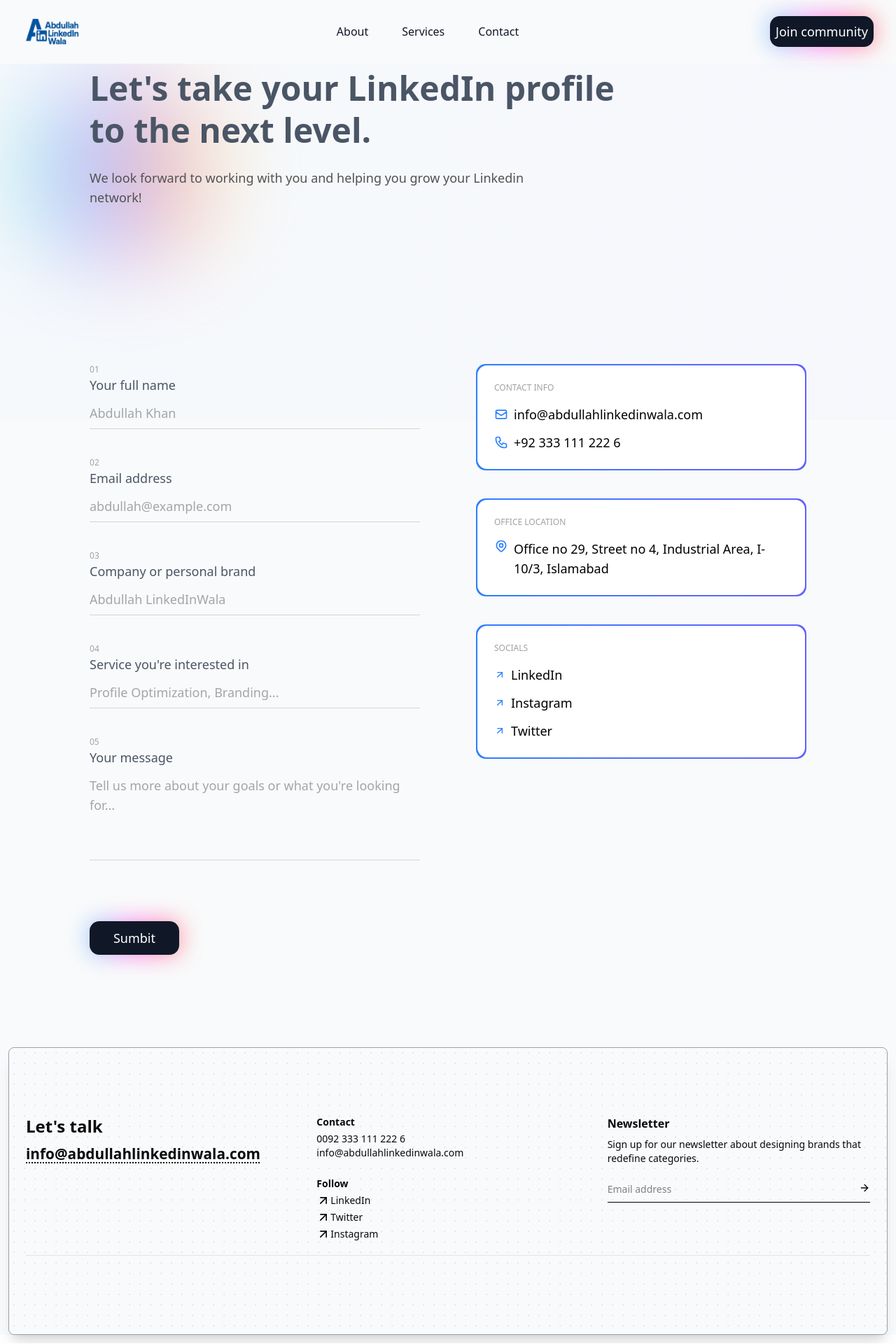
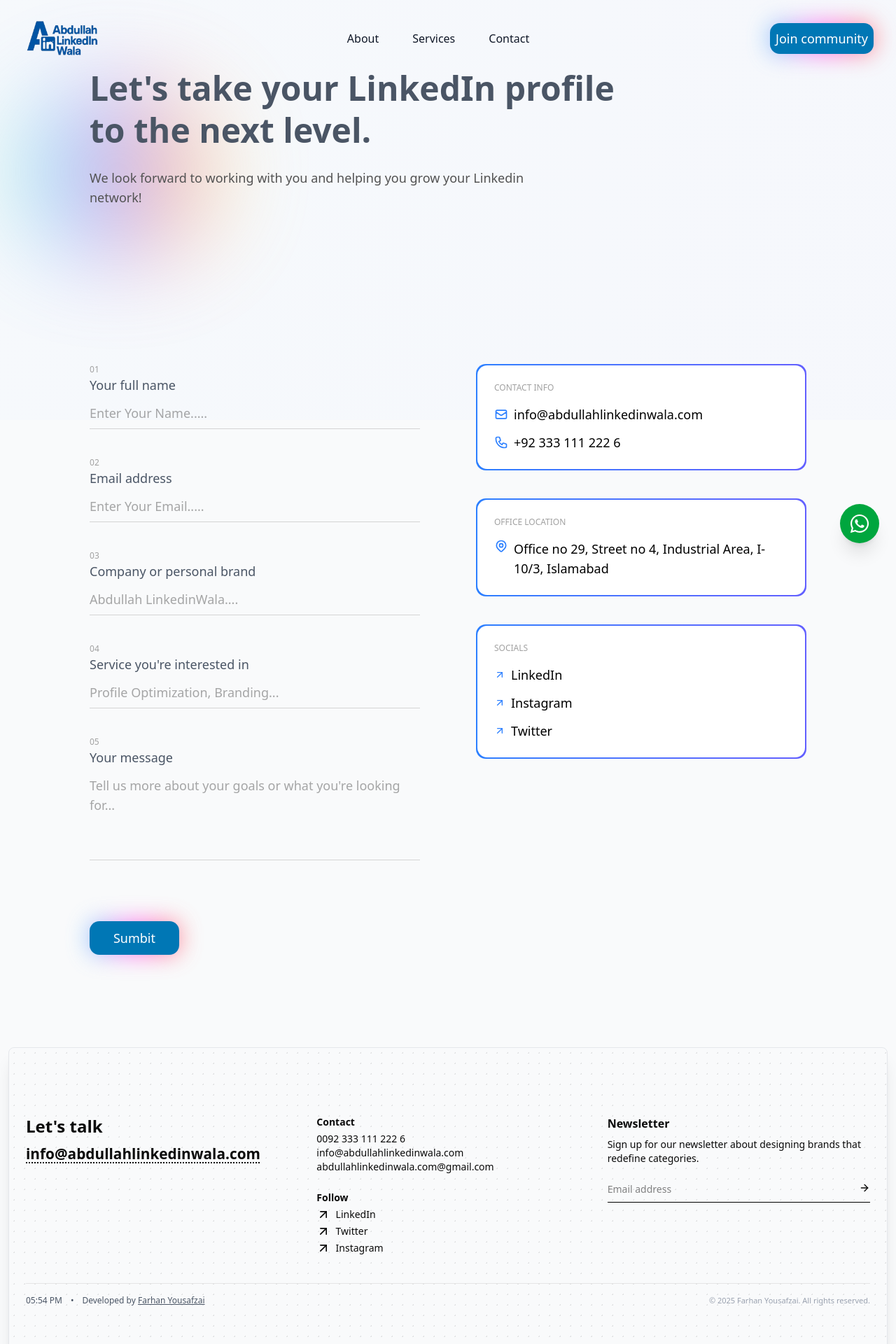
Before and after one commit to FarhanYousafzai0/abdullahsaeed, a Next.js app: page /contact in a window 1280 px wide. Shown: the top 1920 px of the page at 70% size. Built offline with nearby package versions, Linux system fonts and the light colour scheme.

Commit message:
Completed

```diff
--- a/app/(root)/components/AboutSnapshot.jsx
+++ b/app/(root)/components/AboutSnapshot.jsx
@@ -42,7 +42,7 @@
           <div className="relative inline-flex md:mt-5 group">
               <div className="absolute transition-all duration-1000 opacity-70 -inset-px bg-gradient-to-r from-[#44BCFF] via-[#FF44EC] to-[#FF675E] rounded-xl blur-lg group-hover:opacity-100 group-hover:-inset-1 group-hover:duration-200 animate-tilt" />
               <Link href={'/about'}>
-              <button  className="relative cursor-pointer inline-flex items-center justify-center px-8 py-4 text-lg font-semibold text-white transition-all duration-200 bg-gray-900 rounded-xl">
+              <button  className="relative cursor-pointer inline-flex items-center justify-center px-8 py-4 text-lg font-semibold text-white transition-all duration-200 bg-[#0077B5] rounded-xl">
                 Learn more
               </button>
               </Link>
--- a/app/(root)/components/CTA.jsx
+++ b/app/(root)/components/CTA.jsx
@@ -44,7 +44,8 @@
             <div className="relative inline-flex md:mt-10 my-10 group">
               <div className="absolute transition-all duration-1000 opacity-70 -inset-px bg-gradient-to-r from-[#44BCFF] via-[#FF44EC] to-[#FF675E] rounded-xl blur-lg group-hover:opacity-100 group-hover:-inset-1 group-hover:duration-200 animate-tilt" />
               <Link href={'/contact'}>
-              <button  className="relative cursor-pointer inline-flex items-center justify-center px-8 py-4 text-lg font-semibold text-white transition-all duration-200 bg-gray-900 rounded-xl">
+              <button  className="relative cursor-pointer inline-flex items-center justify-center px-8 py-4 text-lg font-semibold text-white transition-all duration-200 bg-[#0077B5] rounded-xl">
+
                 Get Started
               </button>
               </Link>
--- a/app/(root)/components/Footer.jsx
+++ b/app/(root)/components/Footer.jsx
@@ -1,32 +1,27 @@
-// components/Footer.jsx
-'use client'
+'use client';
 
-import { useEffect, useRef } from 'react';
-import gsap from 'gsap';
-
-import { ArrowRight, ArrowUp, ArrowUpRight } from 'lucide-react';
 import Link from 'next/link';
-import { SplitText } from 'gsap/all';
+import { ArrowRight, ArrowUpRight } from 'lucide-react';
 
 const Footer = () => {
-
-
   return (
-   <>
-    <div className="relative bg-gray-50 border border-gray-400 m-3 rounded-md shadow-xl px-6 py-16 lg:py-24 overflow-hidden">
-  {/* Dot pattern background */}
-  <div className="absolute inset-0 opacity-10 z-0" style={{
+    <div className="relative bg-gray-50 border border-gray-200 m-3 rounded-md shadow-xl px-6 py-16 lg:py-24 overflow-hidden">
+      {/* Background dots */}
+      <div
+        className="absolute inset-0 opacity-10 z-0"
+        style={{
           backgroundImage: 'radial-gradient(#000 1px, transparent 1px)',
-    backgroundSize: '15px 15px'
-  }}></div>
+          backgroundSize: '15px 15px',
+        }}
+      ></div>
 
       <div className="relative z-10 max-w-7xl mx-auto grid grid-cols-1 md:grid-cols-3 gap-10">
         {/* Left */}
         <div>
           <h1 className="text-2xl font-semibold mb-2">Let's talk</h1>
           <a
-        href="info@abdullahlinkedinwala.com"
-        className="text-[1.3rem] font-bold underline decoration-dotted underline-offset-4 trans hover:text-blue-600 transition-colors"
+            href="mailto:info@abdullahlinkedinwala.com"
+            className="text-[1.3rem] font-bold underline decoration-dotted underline-offset-4 hover:text-[#0077B5]  transition-colors"
           >
             info@abdullahlinkedinwala.com
           </a>
@@ -38,23 +33,36 @@
             <h3 className="font-semibold mb-1">Contact</h3>
             <p>0092 333 111 222 6</p>
             <p>info@abdullahlinkedinwala.com</p>
+            <p>abdullahlinkedinwala.com@gmail.com</p>
           </div>
           <div>
             <h3 className="font-semibold mb-1">Follow</h3>
             <ul className="space-y-1">
-          <li className='flex items-center'>
-            <Link href="https://linkedin.com" target="_blank" className="flex items-center hover:text-blue-600 transition-colors">
-              <ArrowUpRight size={20}/> LinkedIn
+              <li className="flex items-center">
+                <Link
+                  href="https://www.linkedin.com/in/abdullahsaeed13/"
+                  target="_blank"
+                  className="flex items-center hover:text-[#0077B5]  transition-colors"
+                >
+                  <ArrowUpRight size={20} /> &nbsp; LinkedIn
                 </Link>
               </li>
-          <li className='flex items-center'>
-            <Link href="https://linkedin.com" target="_blank" className="flex items-center hover:text-blue-600 transition-colors">
-              <ArrowUpRight size={20}/> Twitter
+              <li className="flex items-center">
+                <Link
+                  href="https://x.com/abdulla42214136"
+                  target="_blank"
+                  className="flex items-center hover:text-[#0077B5] transition-colors"
+                >
+                  <ArrowUpRight size={20} /> &nbsp; Twitter
                 </Link>
               </li>
-          <li className='flex items-center'>
-            <Link href="https://linkedin.com" target="_blank" className="flex items-center hover:text-blue-600 transition-colors">
-              <ArrowUpRight size={20}/> Instagram
+              <li className="flex items-center">
+                <Link
+                  href="https://www.instagram.com/abdullahlinkedinwala"
+                  target="_blank"
+                  className="flex items-center hover:text-[#0077B5]  transition-colors"
+                >
+                  <ArrowUpRight size={20} /> &nbsp; Instagram
                 </Link>
               </li>
             </ul>
@@ -73,21 +81,43 @@
               placeholder="Email address"
               className="w-full bg-transparent py-2 pr-8 outline-none text-sm hover:placeholder-gray-600 transition-colors"
             />
-        <button className="absolute right-0 top-2 hover:text-blue-600 transition-colors">
+            <button className="absolute right-0 top-2 hover:text-[#0077B5]  transition-colors">
               <ArrowRight className="w-4 h-4" />
             </button>
           </div>
         </div>
       </div>
 
-  {/* Cookie notice */}
-  <div className="relative z-10 mt-5 text-xs flex items-center justify-between border-t pt-4">
-    {/* Cookie content would go here */}
+      {/* Bottom footer row */}
+      <div className="relative z-10 mt-10 pt-4 border-t flex flex-col md:flex-row items-center justify-between text-xs text-gray-600 gap-2">
+        {/* Left - Time & Developer */}
+        <div className="flex flex-col md:flex-row md:items-center gap-1">
+          <span className="font-medium" suppressHydrationWarning>
+            {new Date().toLocaleTimeString('en-US', {
+              hour: '2-digit',
+              minute: '2-digit',
+              hour12: true,
+            })}
+          </span>
+          <span className="hidden md:inline mx-2">•</span>
+          <span>
+            Developed by{' '}
+            <a
+              href="https://github.com/FarhanYousafzai0"
+              target="_blank"
+              className="underline hover:text-[#0077B5] font-medium"
+            >
+             Farhan Yousafzai
+            </a>
+          </span>
+        </div>
+
+        {/* Right */}
+        <span className="text-[11px] text-gray-400 mt-2 md:mt-0">
+          &copy; {new Date().getFullYear()} Farhan Yousafzai. All rights reserved.
+        </span>
       </div>
     </div>
-
-
-   </>
   );
 };
 
--- a/app/(root)/components/Header.jsx
+++ b/app/(root)/components/Header.jsx
@@ -25,7 +25,7 @@
   return (
     <>
     <header
-      className={`fixed top-0 w-full z-50 bg-gray-50   transition-transform duration-500  ${
+      className={`fixed top-0 w-full z-50   transition-transform duration-500  ${
         scrollingUp ? 'translate-y-0 ' : '-translate-y-full shadow-sm'
       }`}
     >
@@ -50,15 +50,25 @@
           <Link onClick={()=>setSidebarOpen(!sidebarOpen)} href="/contact" className="text-gray-600 text-1xl  font-medium">Contact</Link>
 
 
+
+
+
+
+
+
+
+
+
+
        </div>
           {/* Soical */}
 <div className=''>
 <h2 className="font-light text-light text-3xl px-4">Socials</h2>
 <div className='flex flex-col  gap-4 p-6'>
 
-<Link  href="/" className="text-gray-600  font-medium">Linkedin</Link>
-<Link  href="/" className="text-gray-600   font-medium">Twitter</Link>
-<Link  href="/" className="text-gray-600   font-medium">Instagram</Link>
+<Link  href="https://www.linkedin.com/in/abdullahsaeed13/" className="text-gray-600  font-medium">Linkedin</Link>
+<Link  href="https://x.com/abdulla42214136" className="text-gray-600   font-medium">Twitter</Link>
+<Link  href="https://www.instagram.com/abdullahlinkedinwala?utm_source=qr&igsh=MTVibG15cGxuYXJ5dg==" className="text-gray-600   font-medium">Instagram</Link>
 
 </div>
 
@@ -73,7 +83,7 @@
         {/* Logo */}
         <div className="flex-shrink-0">
           <Link href="/">
-          <img width={90} height={40} src="Logo.png" alt="" srcset="" />
+          <img width={120} height={40} src="Logo.png" alt="" srcset="" />
           </Link>
         </div>
 
@@ -86,13 +96,19 @@
 
         {/* CTA */}
         <div className="hidden lg:flex">
-        <div className="relative inline-flex w-fit  group">
-              <div className="absolute transition-all duration-1000  opacity-70 -inset-px bg-gradient-to-r from-[#44BCFF] via-[#FF44EC] to-[#FF675E] rounded-xl blur-lg group-hover:opacity-100 group-hover:-inset-1 group-hover:duration-200 animate-tilt" />
-              <div type="submit" className="relative inline-flex cursor-pointer  items-center justify-center p-2 text-lg  text-white transition-all duration-200 bg-gray-900 rounded-xl">
-                Join community
-              </div>
-            </div>
-        </div>
+  <a
+    href="https://www.facebook.com/profile.php?id=61578289315568" // <-- Replace with actual link
+    target="_blank"
+    rel="noopener noreferrer"
+    className="relative inline-flex w-fit group"
+  >
+    <div className="absolute transition-all duration-1000 opacity-70 -inset-px bg-gradient-to-r from-[#44BCFF] via-[#FF44EC] to-[#FF675E] rounded-xl blur-lg group-hover:opacity-100 group-hover:-inset-1 group-hover:duration-200 animate-tilt" />
+    <div className="relative inline-flex cursor-pointer items-center justify-center p-2 text-lg text-white transition-all duration-200 bg-[#0077B5] rounded-xl">
+      Join community
+    </div>
+  </a>
+</div>
+
 
         {/* Mobile Menu Button */}
         <div className="flex lg:hidden">
--- a/app/(root)/components/Hero.jsx
+++ b/app/(root)/components/Hero.jsx
@@ -55,9 +55,9 @@
 <h2 className="font-light text-light text-3xl px-4">Socials</h2>
 <div className='flex flex-col  gap-4 p-6'>
 
-<Link  href="/" className="text-gray-600  font-medium">Linkedin</Link>
-<Link  href="/" className="text-gray-600   font-medium">Twitter</Link>
-<Link  href="/" className="text-gray-600   font-medium">Instagram</Link>
+<Link  href="https://www.linkedin.com/in/abdullahsaeed13/" className="text-gray-600  font-medium">Linkedin</Link>
+<Link  href="https://x.com/abdulla42214136" className="text-gray-600   font-medium">Twitter</Link>
+<Link  href="https://www.instagram.com/abdullahlinkedinwala?utm_source=qr&igsh=MTVibG15cGxuYXJ5dg==" className="text-gray-600   font-medium">Instagram</Link>
 
 </div>
 
@@ -75,7 +75,7 @@
             {/* Logo */}
             <div className="flex-shrink-0">
               <Link href="/">
-              <img width={90} height={40} src="Logo.png" alt="" />
+              <img width={120} height={40} src="Logo.png" alt="" />
               </Link>
             </div>
 
@@ -98,19 +98,24 @@
 
             {/* CTA */}
             <div className="hidden lg:flex">
-        <div className="relative inline-flex w-fit  group">
-              <div className="absolute transition-all duration-1000  opacity-70 -inset-px bg-gradient-to-r from-[#44BCFF] via-[#FF44EC] to-[#FF675E] rounded-xl blur-lg group-hover:opacity-100 group-hover:-inset-1 group-hover:duration-200 animate-tilt" />
-              <div type="submit" className="relative inline-flex cursor-pointer font-semibold  items-center justify-center px-4 py-3 text-md text-white transition-all duration-200 bg-gray-900 rounded-xl">
-                Join community
-              </div>
-            </div>
-        </div>
+  <a
+    href="https://www.facebook.com/profile.php?id=61578289315568" // <-- Replace with actual link
+    target="_blank"
+    rel="noopener noreferrer"
+    className="relative inline-flex w-fit group"
+  >
+    <div className="absolute transition-all duration-1000 opacity-70 -inset-px bg-gradient-to-r from-[#44BCFF] via-[#FF44EC] to-[#FF675E] rounded-xl blur-lg group-hover:opacity-100 group-hover:-inset-1 group-hover:duration-200 animate-tilt" />
+    <div className="relative inline-flex cursor-pointer items-center justify-center p-2 text-lg text-white transition-all duration-200 bg-[#0077B5] rounded-xl">
+      Join community
+    </div>
+  </a>
+</div>
           </div>
         </div>
       </div>
 
       {/* Hero Section */}
-      <section className="relative py-30 sm:py-16 lg:pt-32 xl:pb-0">
+      <section className="relative py-30 sm:py-16 lg:pt-40 xl:pb-0">
         <div className="relative px-4 mx-auto sm:px-6 text-center lg:px-8 max-w-7xl">
           <p className="inline-flex px-4 py-3 text-base text-gray-900 border border-gray-200 rounded-full">
             LinkedIn Profile Optimization Experts
@@ -124,21 +129,24 @@
             </p>
 
             {/* CTA Button with Gradient Glow */}
-            <div className="relative inline-flex mt-10  group">
+            <div className="relative inline-flex mt-10   group">
               <div className="absolute transition-all duration-1000 opacity-70 -inset-px bg-gradient-to-r from-[#44BCFF] via-[#FF44EC] to-[#FF675E] rounded-xl blur-lg group-hover:opacity-100 group-hover:-inset-1 group-hover:duration-200 animate-tilt" />
               <Link href={'/contact'}>
-              <button  className="relative cursor-pointer inline-flex items-center justify-center px-8 py-4 text-lg font-semibold text-white transition-all duration-200 bg-gray-900 rounded-xl">
+              <button  className="relative cursor-pointer inline-flex items-center justify-center px-8 py-4 text-lg font-semibold text-white transition-all duration-200 bg-[#0077B5] rounded-xl">
                 Get Started
               </button>
               </Link>
             </div>
 
           </div>
+
         </div>
 
       </section>
 
-
+      <p className="block mx-auto w-fit px-4 py-3 mt-10 font-semibold text-base text-gray-800 border border-gray-200 rounded-full">
+      Stand Out | Get Noticed
+          </p>
 
     </div>
     <HeroBanner/>
--- /dev/null
+++ b/app/(root)/components/WhatsAppFloatingButton.jsx
@@ -0,0 +1,29 @@
+'use client';
+
+import Link from 'next/link';
+import { FaWhatsapp } from 'react-icons/fa';
+import { motion } from 'framer-motion';
+
+const WhatsAppFloatingButton = () => {
+  const phoneNumber = '923335931323'; // 🔁 Replace with your actual WhatsApp number (without +)
+
+  return (
+    <motion.div
+      initial={{ opacity: 0, y: 100 }}
+      animate={{ opacity: 1, y: 0 }}
+      transition={{ type: 'spring', stiffness: 300, damping: 20 }}
+      className="fixed bottom-6 right-6 z-50"
+    >
+      <Link
+        href={`https://wa.me/${phoneNumber}`}
+        target="_blank"
+        rel="noopener noreferrer"
+        className="flex items-center justify-center w-14 h-14 rounded-full bg-green-600 text-white shadow-xl hover:bg-green-700 transition-all"
+      >
+        <FaWhatsapp className="text-3xl" />
+      </Link>
+    </motion.div>
+  );
+};
+
+export default WhatsAppFloatingButton;
--- a/app/(root)/contact/page.jsx
+++ b/app/(root)/contact/page.jsx
@@ -117,9 +117,9 @@
 
               {/* Input Fields */}
               {[
-                { label: "Your full name", name: "name", type: "text", placeholder: "Abdullah Khan" },
-                { label: "Email address", name: "email", type: "email", placeholder: "abdullah@example.com" },
-                { label: "Company or personal brand", name: "organization", type: "text", placeholder: "Abdullah LinkedInWala" },
+                { label: "Your full name", name: "name", type: "text", placeholder: "Enter Your Name....." },
+                { label: "Email address", name: "email", type: "email", placeholder: "Enter Your Email....." },
+                { label: "Company or personal brand", name: "organization", type: "text", placeholder: "Abdullah LinkedinWala...." },
                 { label: "Service you're interested in", name: "services", type: "text", placeholder: "Profile Optimization, Branding..." },
               ].map((field, index) => (
                 <div key={index} className="relative">
@@ -159,7 +159,7 @@
               {/* Submit Button */}
               <div className="relative inline-flex w-fit mt-10 group">
               <div className="absolute transition-all duration-1000  opacity-70 -inset-px bg-gradient-to-r from-[#44BCFF] via-[#FF44EC] to-[#FF675E] rounded-xl blur-lg group-hover:opacity-100 group-hover:-inset-1 group-hover:duration-200 animate-tilt" />
-              <button type="submit" disabled={isSubmitting} className="relative inline-flex cursor-pointer  items-center justify-center h-[3rem] w-[8rem] text-lg  text-white transition-all duration-200 bg-gray-900 rounded-xl">
+              <button type="submit" disabled={isSubmitting} className="relative inline-flex cursor-pointer  items-center justify-center h-[3rem] w-[8rem] text-lg  text-white transition-all duration-200 bg-[#0077B5] rounded-xl">
                 {isSubmitting ? <BeatLoader size={10} color="white" /> :  "Sumbit"}
               </button>
             </div>
@@ -206,9 +206,9 @@
                   <h5 className="text-neutral-400 uppercase text-xs mb-4">Socials</h5>
                   <ul className="space-y-3">
                     {[
-                      { name: "LinkedIn", url: "https://linkedin.com/" },
-                      { name: "Instagram", url: "https://instagram.com/" },
-                      { name: "Twitter", url: "https://twitter.com/" }
+                      { name: "LinkedIn", url: "https://www.linkedin.com/in/abdullahsaeed13/" },
+                      { name: "Instagram", url: "https://www.instagram.com/abdullahlinkedinwala?utm_source=qr&igsh=MTVibG15cGxuYXJ5dg==" },
+                      { name: "Twitter", url: "https://x.com/abdulla42214136" }
                     ].map((social, index) => (
                       <li key={index}>
                         <Link
--- a/app/(root)/layout.js
+++ b/app/(root)/layout.js
@@ -4,6 +4,7 @@
 import Footer from "./components/Footer";
 import "./globals.css";
 import { useEffect, useState } from "react";
+import WhatsAppFloatingButton from "./components/WhatsAppFloatingButton";
 const Layout = ({ children }) => {
     const [showLoader, setShowLoader] = useState(true);
 
@@ -31,6 +32,7 @@
 
            <div className="bg-gray-50">
            {children}
+           <WhatsAppFloatingButton />
            <Footer />
            </div>
 
```
Also changed, not shown: app/(root)/components/HeroBanner.jsx (+6 -6 lines), app/(root)/services/page.jsx (+29 -0 lines), public/Banner2.png (added), 1 other file (tests, documents, lock files or other folders). Lines whose indentation alone changed are shown as unchanged.
